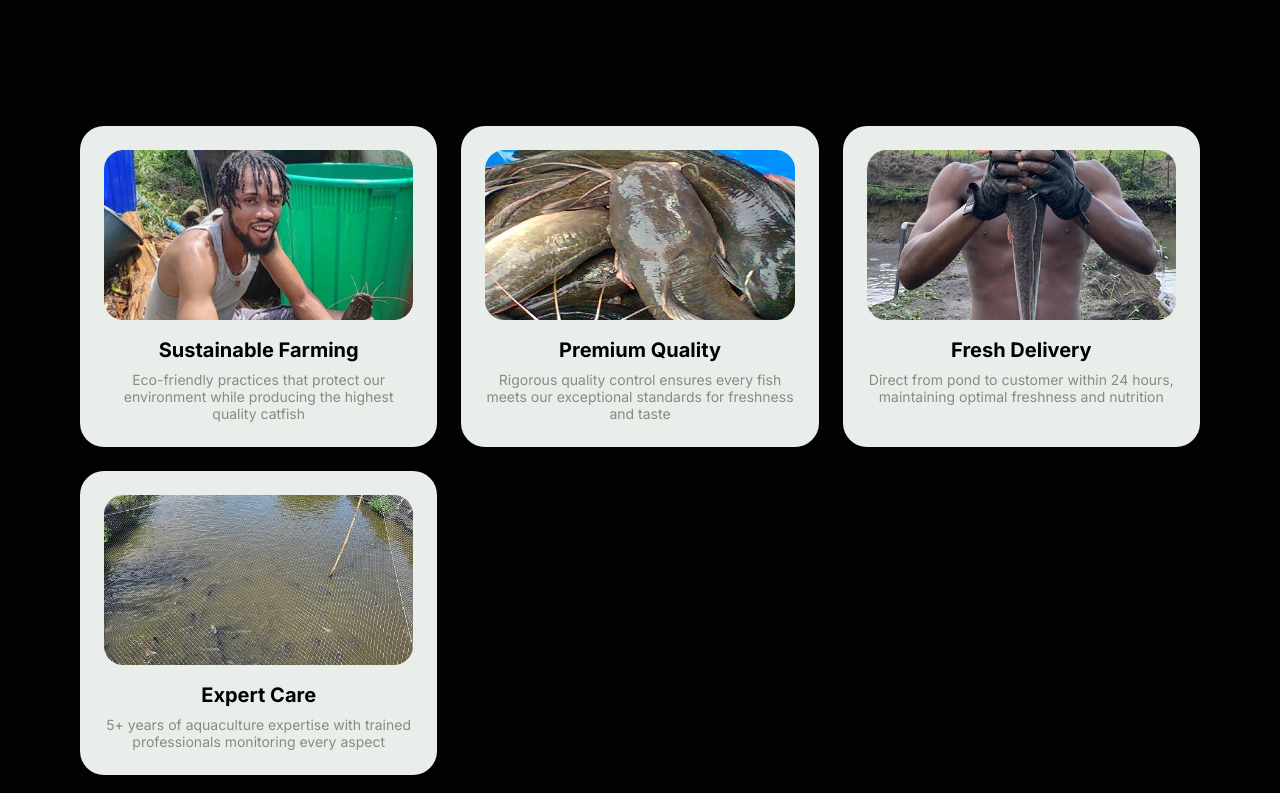
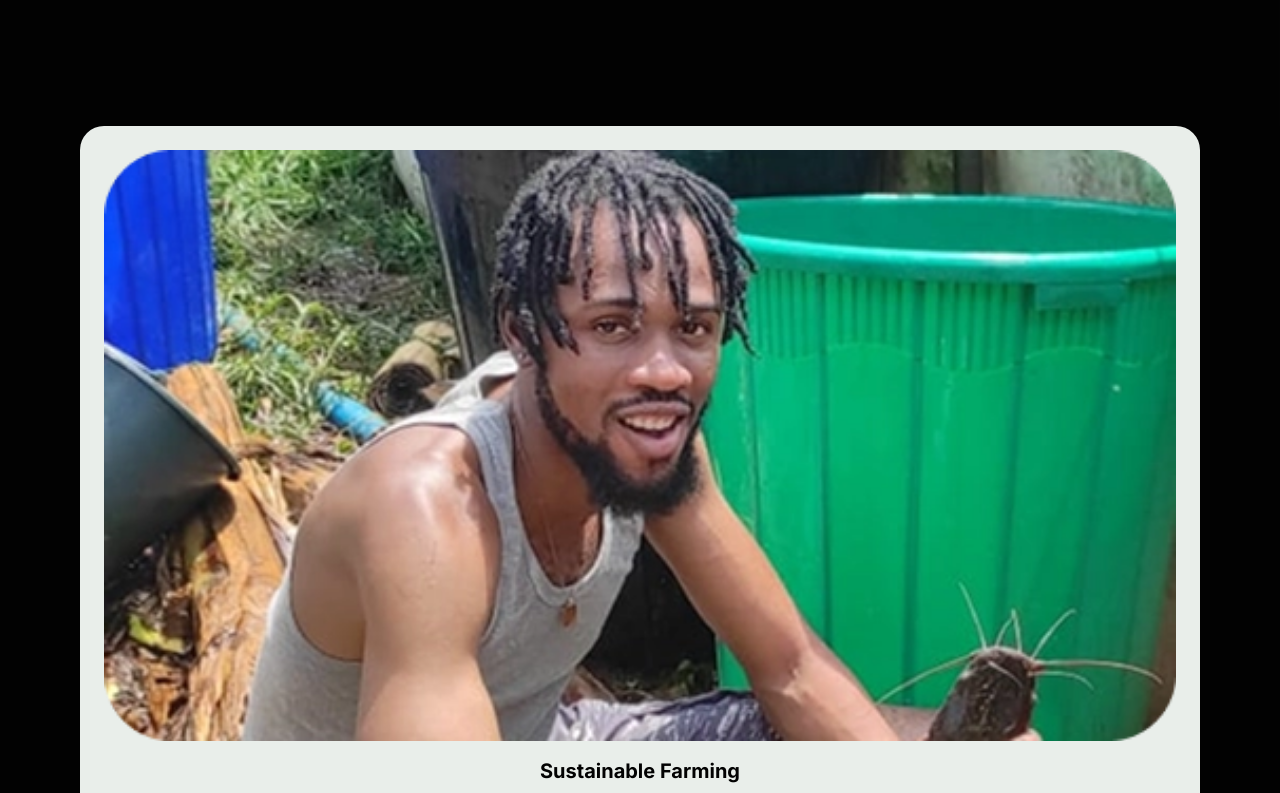
Before and after one commit to ParryOgbemudia/pizibue, a React (Vite) app: page / in a window 1280 px wide. Shown: the part 1061-1854 px from the top of the page. Built offline with nearby package versions, Linux system fonts and the light colour scheme.

Commit message:
small modification

```diff
--- a/src/components/sections/About.tsx
+++ b/src/components/sections/About.tsx
@@ -6,7 +6,7 @@ export default function About() {
     <section className="w-full" id="about_us">
       <div className="mx-auto bg-[#020202] px-[80px] py-[96px] max-sm:px-4 sm:px-10 md:px-16 lg:px-20">
         <div className="flex w-full gap-16 max-md:flex-col">
-          <div className="flex w-full flex-col items-center gap-8">
+          <div className="flex w-full flex-col items-center gap-8 max-sm:mt-[40px]">
             <div className="flex flex-col gap-10">
               <div className="space-y-6">
                 <h2 className="text-[40px] font-black text-white max-md:text-[32px]">
--- a/src/components/sections/Products.tsx
+++ b/src/components/sections/Products.tsx
@@ -23,8 +23,8 @@ export default function Products() {
 
         {/* Cards */}
         <div className="mx-auto bg-[#020202]">
-          <div className="max-xmd:-mt-[100px] xmd:-mt-[250px] w-full px-[80px] max-sm:px-4 sm:px-10 md:px-16 lg:px-20">
-            <div className="grid grid-cols-[repeat(2,(1fr_1fr))] gap-6 md:grid-cols-[repeat(auto-fit,_minmax(280px,_1fr))]">
+          <div className="max-xmd:-mt-[100px] xmd:-mt-[250px] w-full px-[80px] max-sm:px-4 max-sm:pt-[40px] sm:px-10 md:px-16 lg:px-20">
+            <div className="grid grid-cols-[repeat(2,(1fr_1fr))] gap-6 md:grid-cols-[repeat(auto-fit,_minmax(28\50px,_1fr))]">
               {[
                 {
                   name: "Sustainable Farming",
```
